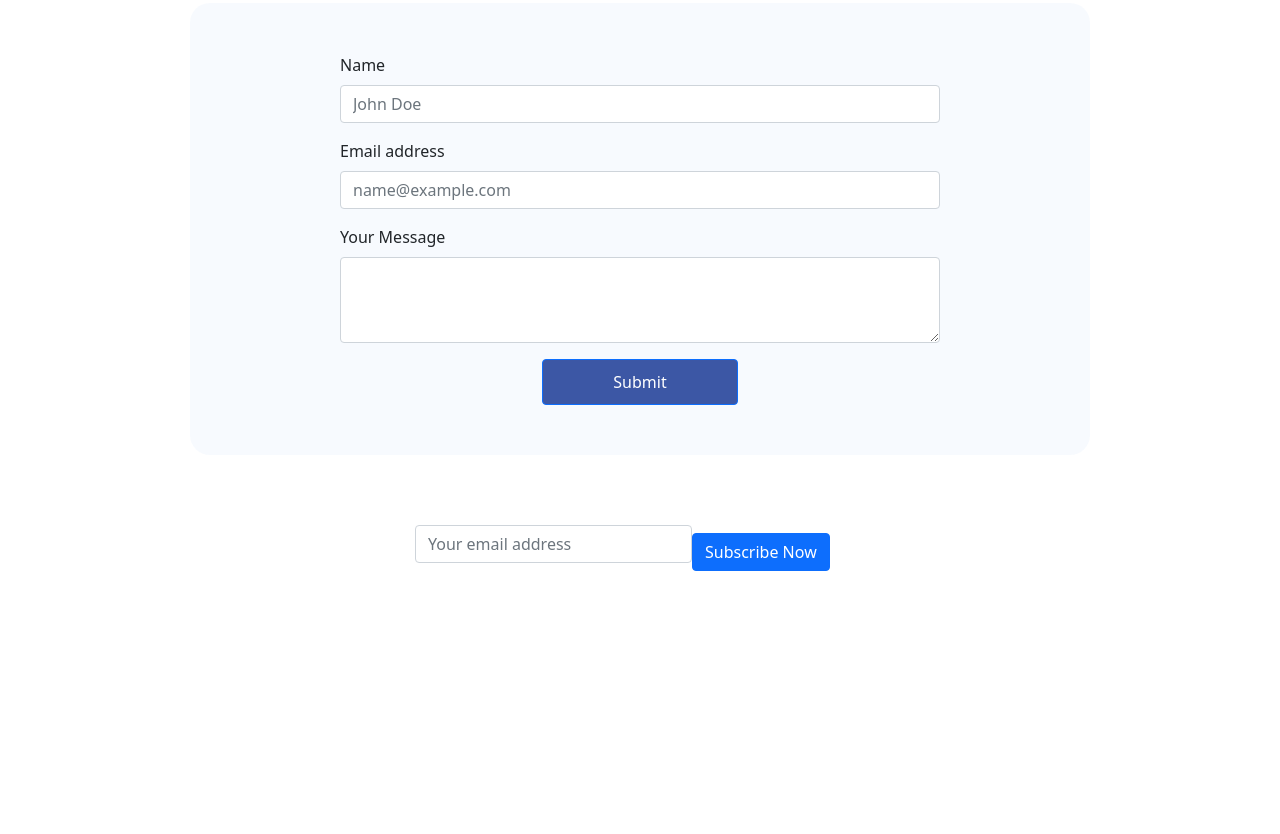
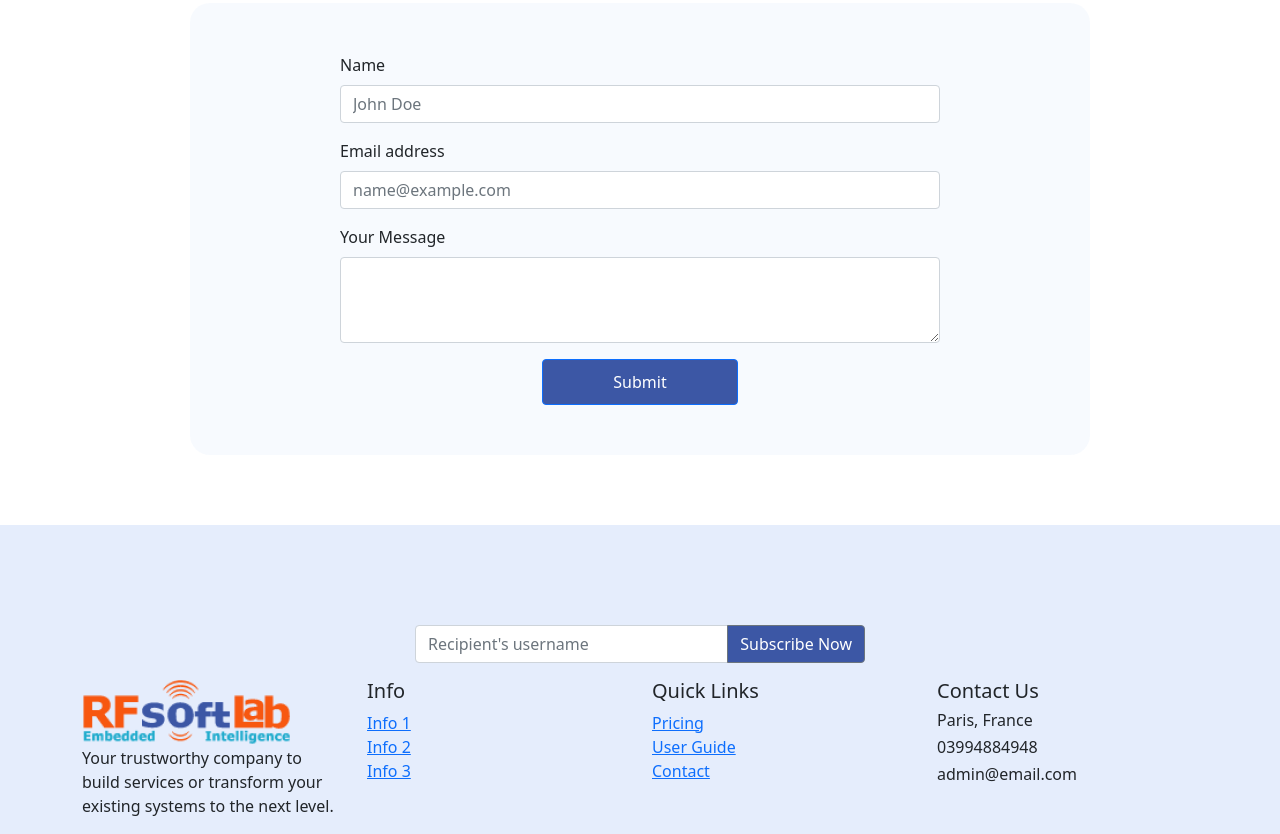
Before and after one commit to voomoo/rf-soft-lab, a React app: page / in a window 1280 px wide. Shown: the part 8101-8935 px from the top of the page. Before the commit the page ends 8680 px from the top, so only its background shows below. Built offline with nearby package versions, Linux system fonts and the light colour scheme.

Commit message:
created footer

```diff
--- a/src/assets/css/index.css
+++ b/src/assets/css/index.css
@@ -695,8 +695,23 @@ code {
   margin: 0 auto;
 }
 
-.footer .subscribe input {
-  margin-right: 20px;
+.footer {
+  background: rgba(100, 149, 237, 0.17);
+  padding-top: 100px;
+}
+
+.footer button {
+  background: var(--primary-color);
+  color: white;
+}
+
+.footer .info {
+  display: flex;
+  flex-direction: column;
+}
+.footer .quick-links {
+  display: flex;
+  flex-direction: column;
 }
 
 /*************** footer ends ***************/
--- a/src/components/Footer.js
+++ b/src/components/Footer.js
@@ -1,18 +1,62 @@
 import React from "react";
-import { Form, Button, Container } from "react-bootstrap";
+import {
+  InputGroup,
+  Button,
+  Container,
+  FormControl,
+  Row,
+  Col,
+} from "react-bootstrap";
+import logo from "../assets/images/logo.png";
 
 const Footer = () => {
   return (
     <div className="footer">
       <Container>
-        <Form className="subscribe">
-          <Form.Group className="mb-3" controlId="formBasicEmail">
-            <Form.Control type="email" placeholder="Your email address" />
-          </Form.Group>
-          <Button variant="primary" type="submit">
+        <InputGroup className="mb-3 subscribe">
+          <FormControl
+            placeholder="Recipient's username"
+            aria-label="Recipient's username"
+            aria-describedby="basic-addon2"
+          />
+          <Button variant="outline-secondary" id="button-addon2">
             Subscribe Now
           </Button>
-        </Form>
+        </InputGroup>
+        <Row>
+          <Col>
+            <img src={logo} alt="" />
+            <p className="pitch">
+              Your trustworthy company to build services or transform your
+              existing systems to the next level.
+            </p>
+            <div className="social-links"></div>
+          </Col>
+          <Col>
+            <h5>Info</h5>
+            <div className="info">
+              <a href="#">Info 1</a>
+              <a href="#">Info 2</a>
+              <a href="#">Info 3</a>
+            </div>
+          </Col>
+          <Col>
+            <h5>Quick Links</h5>
+            <div className="quick-links">
+              <a href="#">Pricing</a>
+              <a href="#">User Guide</a>
+              <a href="#">Contact</a>
+            </div>
+          </Col>
+          <Col>
+            <h5>Contact Us</h5>
+            <div className="address">
+              <h6>Paris, France</h6>
+              <h6>03994884948</h6>
+              <h6> admin@email.com</h6>
+            </div>
+          </Col>
+        </Row>
       </Container>
     </div>
   );
```
